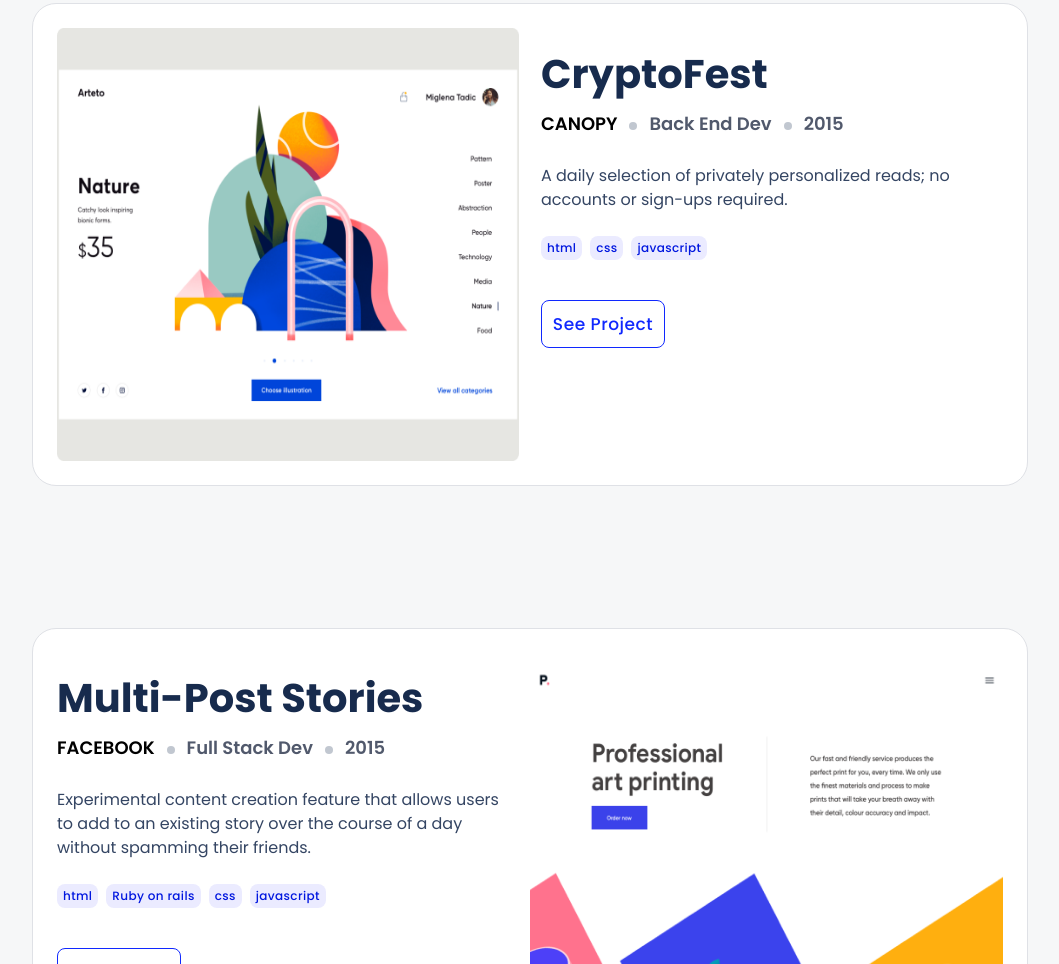
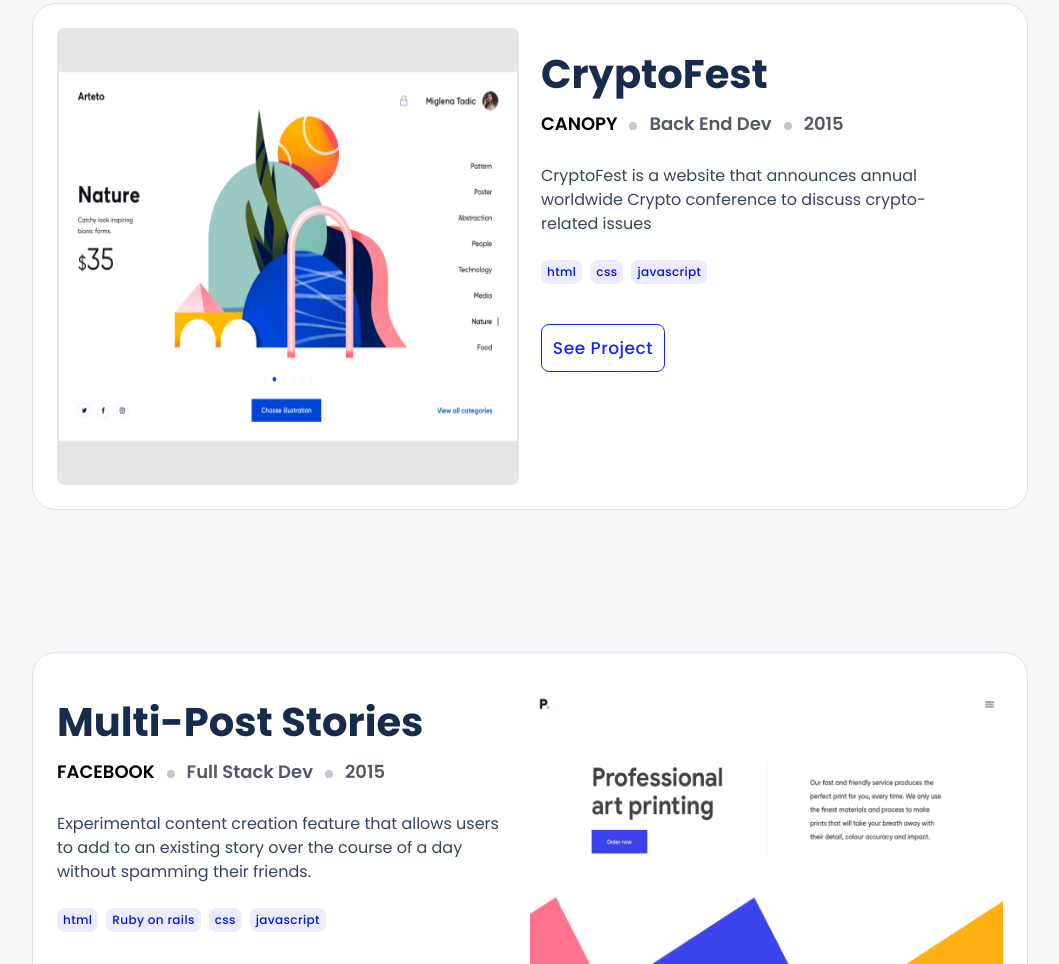
Before and after one commit to AnselemOdims/Portfolio, a website with bundled scripts: page index.html in a window 1280 px wide. Shown: the part 987-1951 px from the top of the page, without its empty margins (110-1169 px from the left). Built offline with nearby package versions, Linux system fonts and the light colour scheme.

Commit message:
Updated the project details

```diff
--- a/index.html
+++ b/index.html
@@ -142,8 +142,7 @@
               </ul>
             </div>
             <p class="project-desc">
-              A daily selection of privately personalized reads; no accounts or
-              sign-ups required.
+              CryptoFest is a website that announces annual worldwide Crypto conference to discuss crypto-related issues
             </p>
             <ul class="project-lang">
               <li>html</li>
```
